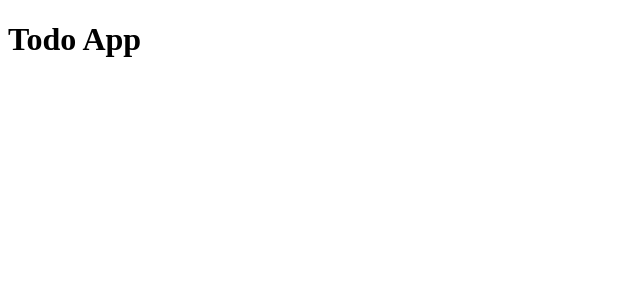
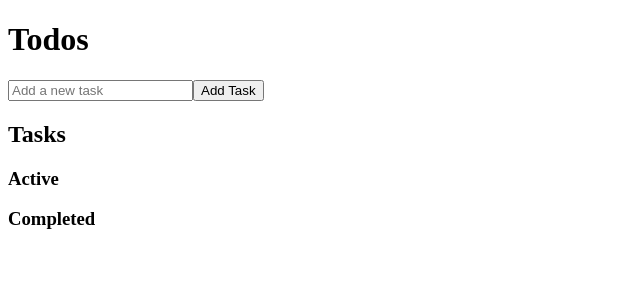
Before and after one commit to surikov-k/mindbox-todo, a React (Vite) app: page / in a window 1280 px wide. Shown: the top 300 px of the page, without its empty margins (0-640 px from the left). Built offline with nearby package versions, Linux system fonts and the light colour scheme.

Commit message:
Add components to the app

```diff
--- a/src/App.tsx
+++ b/src/App.tsx
@@ -1,10 +1,29 @@
+import { useState } from 'react';
+
+import { TodoForm, TodoList } from './components';
+import { Todo } from './types';
 
 function App() {
+  const [todos, setTodos] = useState<Todo[]>([]);
+
+  const addTodo = (text: string) => {
+    setTodos([...todos, {id: Date.now(), text, completed: false}]);
+  }
+
+  const toggleTodo = (id: number) => {
+    setTodos(todos.map(todo => todo.id === id ? {...todo, completed: !todo.completed} : todo));
+  }
+
+  const removeTodo = (id: number) => {
+    setTodos(todos.filter(todo => todo.id !== id));
+  }
 
   return (
-    <>
-      <h1>Todo App</h1>
-    </>
+    <div className="container">
+      <h1>Todos</h1>
+      <TodoForm addTodo={addTodo} />
+      <TodoList todos={todos} toggleTodo={toggleTodo} removeTodo={removeTodo} />
+    </div>
   )
 }
 
--- a/src/components/index.ts
+++ b/src/components/index.ts
@@ -1,3 +1,3 @@
-export * from './TodoForm';
-export * from './TodoList';
-export * from './TodoItem';
+export { default as TodoForm } from './TodoForm';
+export { default as TodoList } from './TodoList';
+export { default as TodoItem } from './TodoItem';
--- a/src/types/index.ts
+++ b/src/types/index.ts
@@ -1 +1 @@
-export * from './todo.ts';
+export * from './todo';
```
